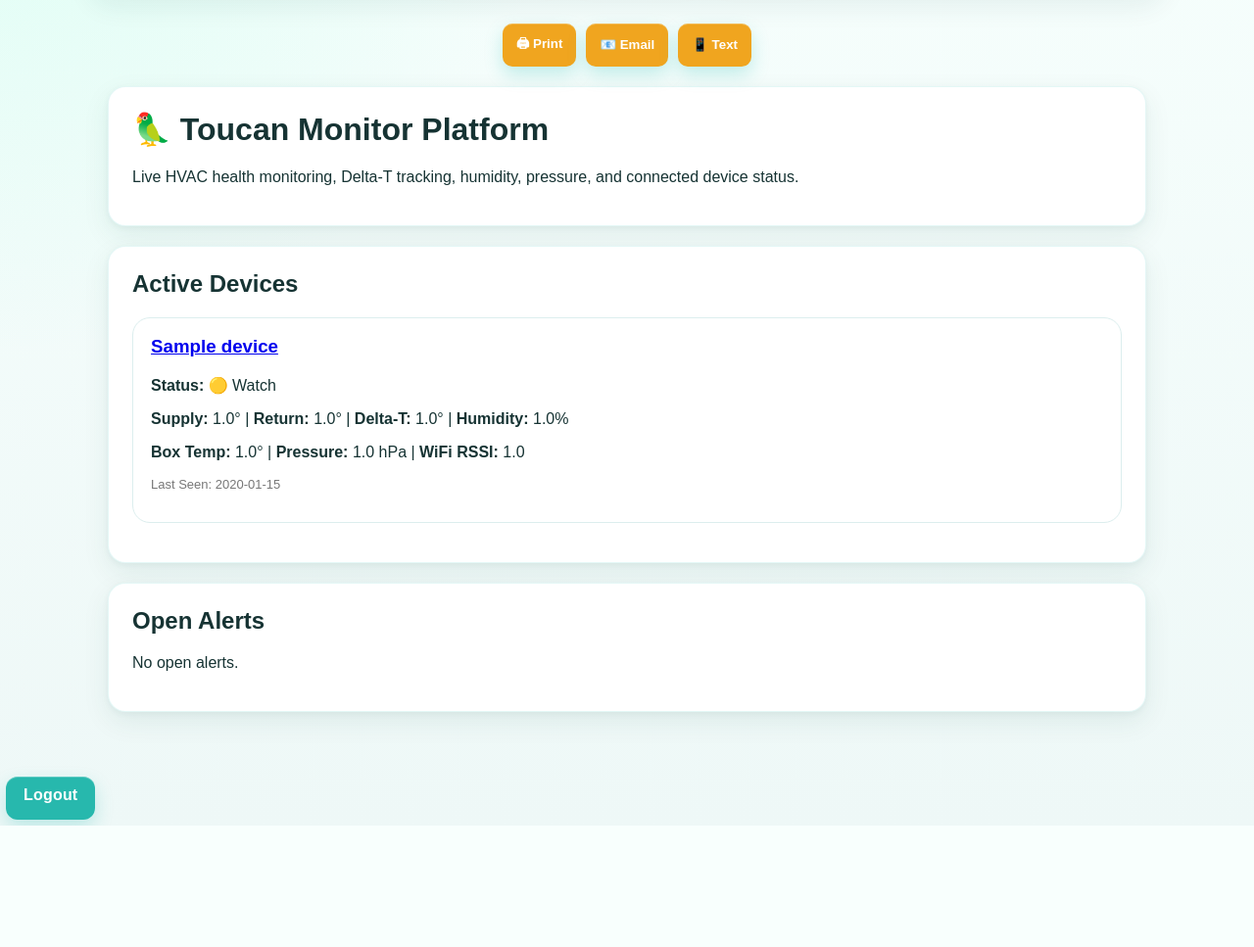
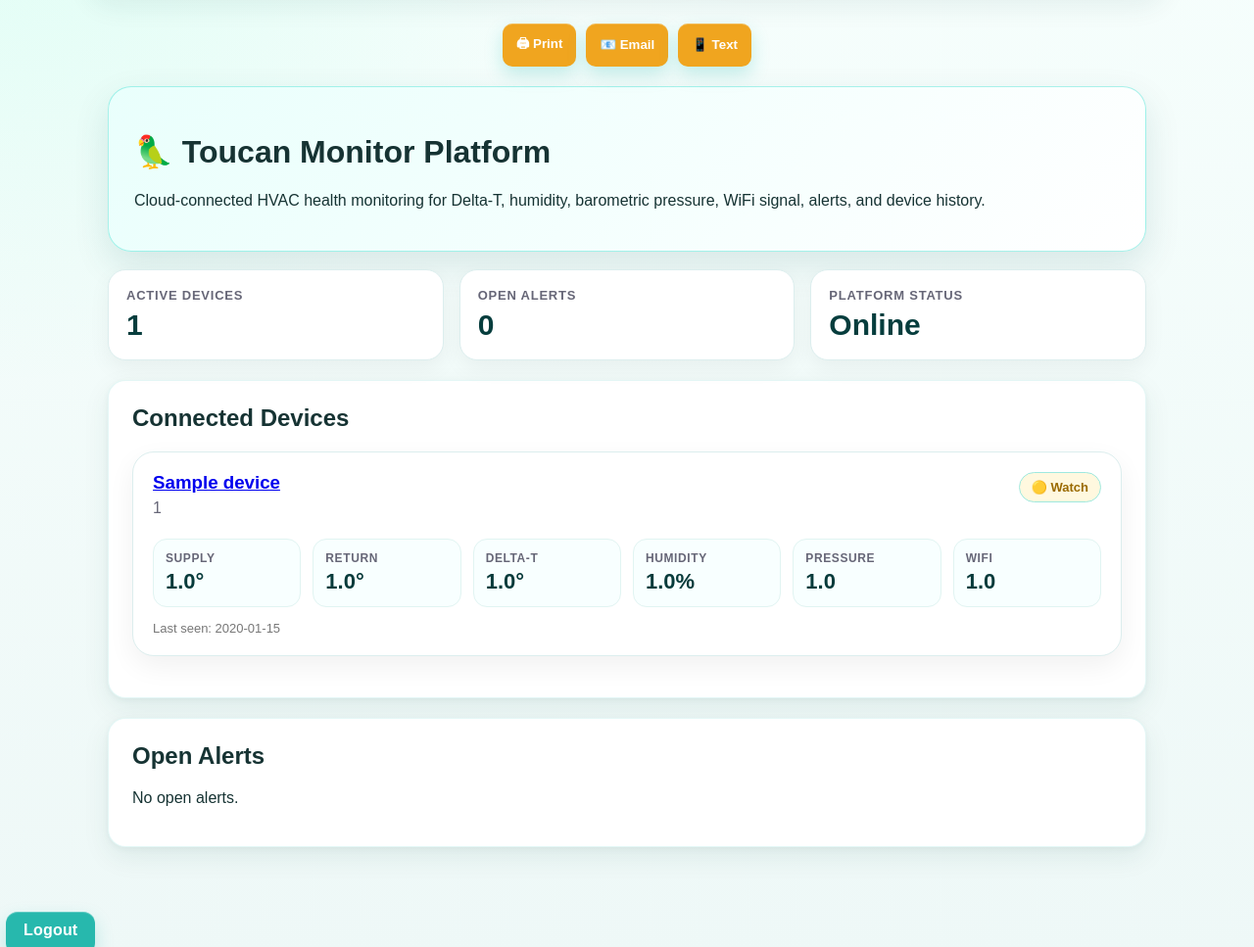
Before and after one commit to mroldham/toucan-hvac, a Flask app: page /monitoring/platform in a window 1280 px wide. Shown: the part 224-1191 px from the top of the page at 98% size. Before the commit the page ends 1067 px from the top, so only its background shows below. Run offline with Flask 3, Linux system fonts and the light colour scheme; tables that the repository leaves empty hold one stand-in row (values such as "Sample post").

Commit message:
Polish Toucan Monitor dashboard

```diff
--- a/templates/toucan_monitor_platform.html
+++ b/templates/toucan_monitor_platform.html
@@ -1,50 +1,166 @@
 {% extends "base.html" %}
 {% block content %}
 
-<div class="card">
+<style>
+.monitor-hero {
+  background: linear-gradient(135deg, #e9fffc, #ffffff);
+  border: 1px solid rgba(64,224,208,.45);
+  border-radius: 24px;
+  padding: 26px;
+  box-shadow: 0 14px 36px rgba(0,80,80,.12);
+}
+.monitor-grid {
+  display: grid;
+  grid-template-columns: repeat(auto-fit, minmax(210px, 1fr));
+  gap: 16px;
+  margin: 18px 0;
+}
+.monitor-stat {
+  background: #fff;
+  border: 1px solid #dceeee;
+  border-radius: 18px;
+  padding: 18px;
+  box-shadow: 0 8px 22px rgba(0,0,0,.05);
+}
+.monitor-stat .label {
+  color: #667;
+  font-size: 13px;
+  text-transform: uppercase;
+  letter-spacing: .06em;
+}
+.monitor-stat .value {
+  font-size: 30px;
+  font-weight: 900;
+  color: #063d3d;
+  margin-top: 6px;
+}
+.device-card {
+  background: white;
+  border: 1px solid #dceeee;
+  border-radius: 22px;
+  padding: 20px;
+  margin: 18px 0;
+  box-shadow: 0 10px 28px rgba(0,0,0,.06);
+}
+.device-top {
+  display:flex;
+  justify-content:space-between;
+  gap:12px;
+  align-items:flex-start;
+  flex-wrap:wrap;
+}
+.status-pill {
+  display:inline-block;
+  padding:7px 12px;
+  border-radius:999px;
+  font-weight:800;
+  font-size:13px;
+}
+.status-healthy { background:#eafff4; color:#087a3c; }
+.status-watch { background:#fff8df; color:#9a6a00; }
+.status-service { background:#ffecec; color:#b00020; }
+.status-unknown { background:#eef2f5; color:#456; }
+.metric-row {
+  display:grid;
+  grid-template-columns: repeat(auto-fit, minmax(120px, 1fr));
+  gap:12px;
+  margin-top:16px;
+}
+.metric {
+  background:#f8ffff;
+  border:1px solid #e1f4f2;
+  border-radius:14px;
+  padding:12px;
+}
+.metric b {
+  display:block;
+  font-size:12px;
+  color:#667;
+  text-transform:uppercase;
+  letter-spacing:.05em;
+}
+.metric span {
+  display:block;
+  font-size:22px;
+  font-weight:900;
+  color:#073b3b;
+  margin-top:4px;
+}
+.last-seen {
+  color:#777;
+  font-size:13px;
+  margin-top:14px;
+}
+.alert-card {
+  padding:14px 16px;
+  border-radius:16px;
+  background:#fff;
+  border:1px solid #eee;
+  margin:12px 0;
+}
+.alert-red { border-left:6px solid #d40000; }
+.alert-yellow { border-left:6px solid #e6b800; }
+</style>
+
+<div class="monitor-hero">
   <h1>🦜 Toucan Monitor Platform</h1>
-  <p>Live HVAC health monitoring, Delta-T tracking, humidity, pressure, and connected device status.</p>
+  <p>Cloud-connected HVAC health monitoring for Delta-T, humidity, barometric pressure, WiFi signal, alerts, and device history.</p>
+</div>
+
+<div class="monitor-grid">
+  <div class="monitor-stat">
+    <div class="label">Active Devices</div>
+    <div class="value">{{ devices|length }}</div>
+  </div>
+  <div class="monitor-stat">
+    <div class="label">Open Alerts</div>
+    <div class="value">{{ alerts|length }}</div>
+  </div>
+  <div class="monitor-stat">
+    <div class="label">Platform Status</div>
+    <div class="value">Online</div>
+  </div>
 </div>
 
 <div class="card">
-  <h2>Active Devices</h2>
+  <h2>Connected Devices</h2>
 
   {% if devices %}
     {% for d in devices %}
-      <div style="border:1px solid #dceeee;border-radius:18px;padding:18px;margin:16px 0;background:#fff;">
-        <h3 style="margin-top:0;">
-          <a href="/monitoring/platform/device/{{ d.device_uid }}">
-            {{ d.device_name or d.device_uid }}
-          </a>
-        </h3>
+      <div class="device-card">
+        <div class="device-top">
+          <div>
+            <h3 style="margin:0;">
+              <a href="/monitoring/platform/device/{{ d.device_uid }}">
+                {{ d.device_name or d.device_uid }}
+              </a>
+            </h3>
+            <p style="margin:6px 0;color:#667;">{{ d.device_uid }}</p>
+          </div>
 
-        <p>
-          <b>Status:</b>
           {% if d.health_status == "Healthy" %}
-            🟢 Healthy
+            <span class="status-pill status-healthy">🟢 Healthy</span>
           {% elif d.health_status == "Watch" %}
-            🟡 Watch
+            <span class="status-pill status-watch">🟡 Watch</span>
           {% elif d.health_status == "Service Recommended" %}
-            🔴 Service Recommended
+            <span class="status-pill status-service">🔴 Service Recommended</span>
           {% else %}
-            ⚪ {{ d.health_status or "Unknown" }}
+            <span class="status-pill status-unknown">⚪ {{ d.health_status or "Unknown" }}</span>
           {% endif %}
-        </p>
+        </div>
 
-        <p>
-          <b>Supply:</b> {{ d.supply_temp or "—" }}° |
-          <b>Return:</b> {{ d.return_temp or "—" }}° |
-          <b>Delta-T:</b> {{ d.delta_t or "—" }}° |
-          <b>Humidity:</b> {{ d.humidity or "—" }}%
-        </p>
+        <div class="metric-row">
+          <div class="metric"><b>Supply</b><span>{{ d.supply_temp or "—" }}°</span></div>
+          <div class="metric"><b>Return</b><span>{{ d.return_temp or "—" }}°</span></div>
+          <div class="metric"><b>Delta-T</b><span>{{ d.delta_t or "—" }}°</span></div>
+          <div class="metric"><b>Humidity</b><span>{{ d.humidity or "—" }}%</span></div>
+          <div class="metric"><b>Pressure</b><span>{{ d.barometric_pressure or "—" }}</span></div>
+          <div class="metric"><b>WiFi</b><span>{{ d.wifi_rssi or "—" }}</span></div>
+        </div>
 
-        <p>
-          <b>Box Temp:</b> {{ d.box_temp or "—" }}° |
-          <b>Pressure:</b> {{ d.barometric_pressure or "—" }} hPa |
-          <b>WiFi RSSI:</b> {{ d.wifi_rssi or "—" }}
-        </p>
-
-        <p style="font-size:13px;color:#777;">Last Seen: {{ d.last_seen or "No readings yet" }}</p>
+        <div class="last-seen">
+          Last seen: {{ d.last_seen or "No readings yet" }}
+        </div>
       </div>
     {% endfor %}
   {% else %}
@@ -56,13 +172,11 @@
   <h2>Open Alerts</h2>
   {% if alerts %}
     {% for a in alerts %}
-      <p>
-        {% if a.alert_level == "red" %}🔴{% else %}🟡{% endif %}
-        <b>{{ a.alert_title }}</b><br>
+      <div class="alert-card {% if a.alert_level == 'red' %}alert-red{% else %}alert-yellow{% endif %}">
+        <b>{% if a.alert_level == "red" %}🔴{% else %}🟡{% endif %} {{ a.alert_title }}</b><br>
         {{ a.alert_message }}<br>
         <small>{{ a.device_uid }} • {{ a.created_at }}</small>
-      </p>
-      <hr>
+      </div>
     {% endfor %}
   {% else %}
     <p>No open alerts.</p>
```
Also changed, not shown: templates/toucan_monitor_device.html (+64 -4 lines).
